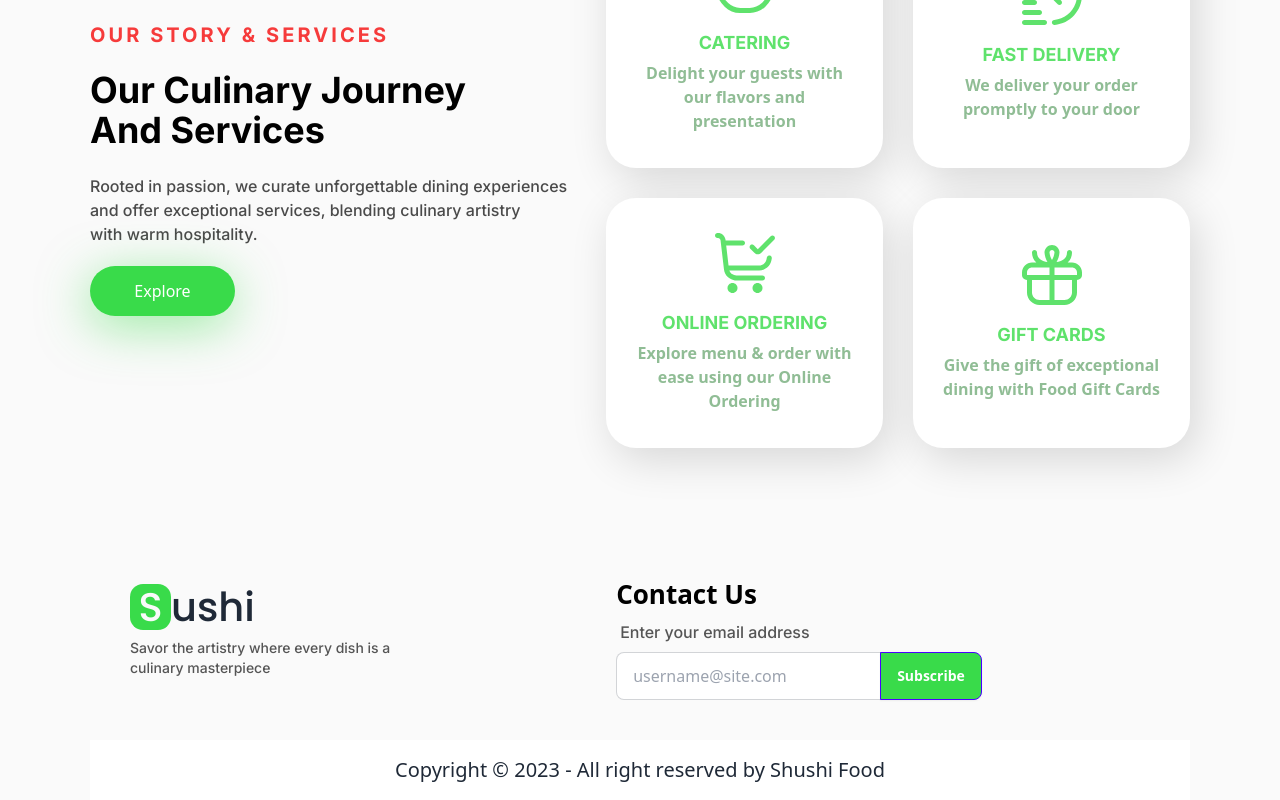
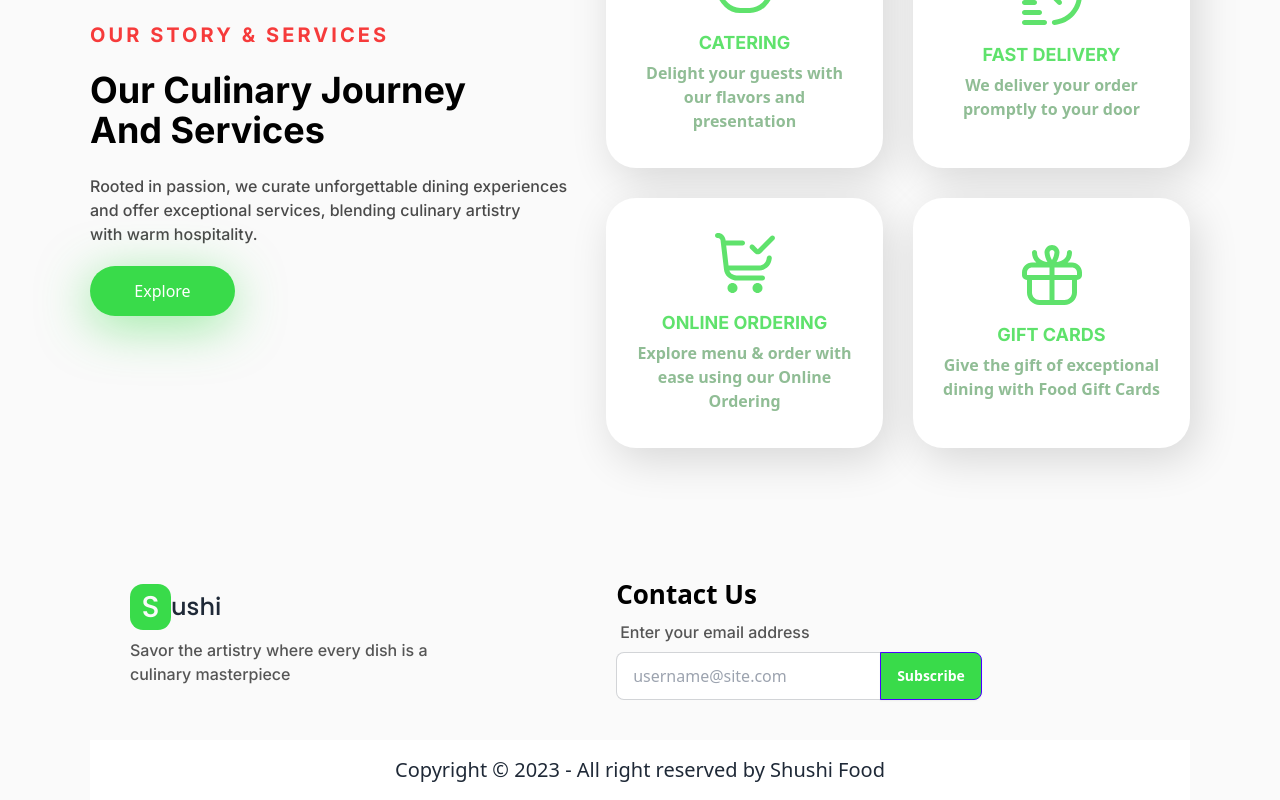
Before and after one commit to Maxwell011/sushi-experience, a React (Vite) app: page / in a window 1280 px wide. Shown: the part 2261-3061 px from the top of the page. Built offline with nearby package versions, Linux system fonts and the light colour scheme.

Commit message:
Changed text size

```diff
--- a/src/components/Footer.tsx
+++ b/src/components/Footer.tsx
@@ -4,12 +4,12 @@ const Footer = () => {
       <footer className="footer p-10 bg-[ #FAFAFA] text-base-content">
         <aside>
           <h1 className="flex items-center text-xl font-poppins cursor-pointer">
-            <span className="w-[41px] h-[46px] rounded-[13px] bg-light-green text-neutral-50 text-[40px] flex items-center justify-center">
+            <span className="w-[41px] h-[46px] rounded-[13px] bg-light-green text-neutral-50 text-3xl flex items-center justify-center">
               S
             </span>
-            <span className="text-black text-[40px] font-medium">ushi</span>
+            <span className="text-black text-2xl font-medium">ushi</span>
           </h1>
-          <p className="text-[#555] not-italic font-medium w-[302px] font-inter">
+          <p className="text-[#555] text-base not-italic font-medium w-[302px] font-inter">
             Savor the artistry where every dish is a culinary masterpiece
           </p>
         </aside>
```
